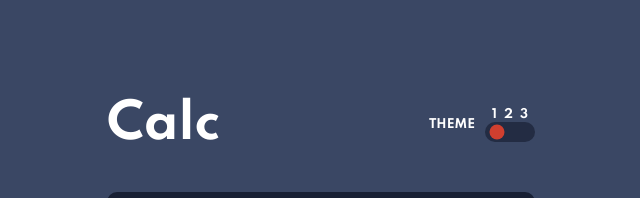
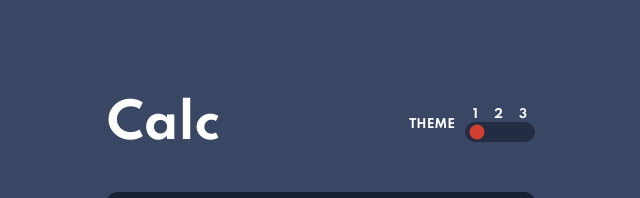
Before and after one commit to fosteeco/front-end-mentor-calculator-app, a plain HTML site: page index.html in a window 1280 px wide. Shown: the top 198 px of the page, without its empty margins (319-959 px from the left). Drawn offline with Linux system fonts and the light colour scheme.

Commit message:
Increased slider width a little

```diff
--- a/style.css
+++ b/style.css
@@ -43,7 +43,7 @@ p {
 }
 
 .calc-slider {
-  width: 50px;
+  width: 70px;
   align-self: flex-end;
   padding: 5px 0;
   border-radius: 30px;
@@ -70,7 +70,7 @@ p {
 
 .number-container {
   display: flex;
-  justify-content: space-evenly;
+  justify-content: space-around;
   font-size: 0.6rem;
 }
 
```
